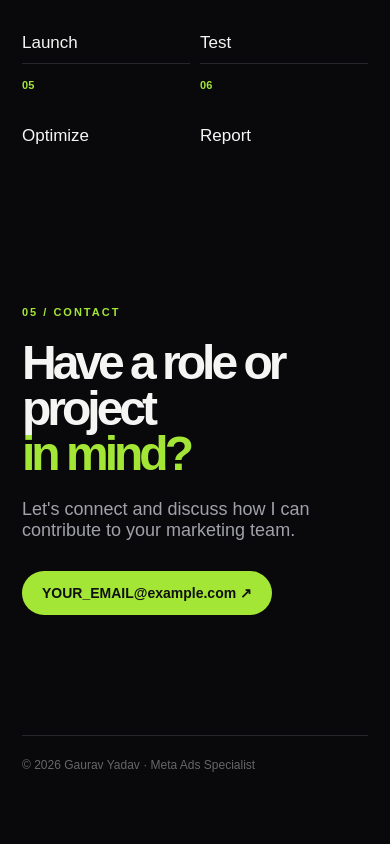
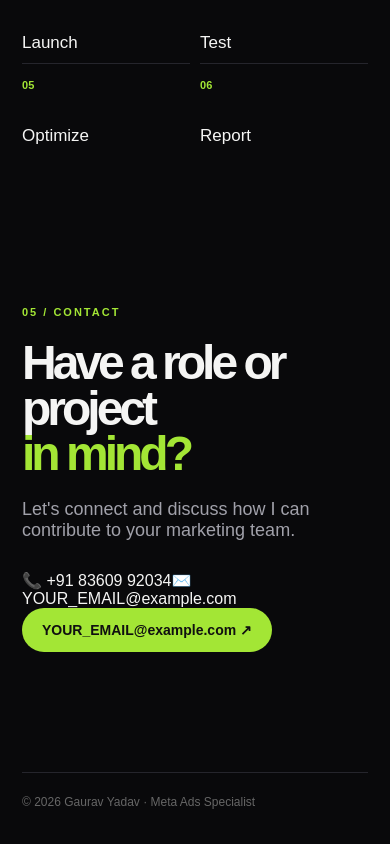
Before and after one commit to gaurav123yadav/My-portfolio-, a Next.js app: page / in a window 390 px wide. Shown: the part 4735-5579 px from the top of the page. Before the commit the page ends 5542 px from the top, so only its background shows below. Built offline with nearby package versions, Linux system fonts and the light colour scheme.

Commit message:
Add phone contact details

```diff
--- a/app/page.js
+++ b/app/page.js
@@ -6,5 +6,5 @@ export default function Home(){return <main>
 <section id="skills" className="section"><div className="eyebrow">02 / EXPERTISE</div><h2>Meta Ads toolkit</h2><div className="grid">{skills.map((s,i)=><div className="card" key={s}><span>0{i+1}</span><h3>{s}</h3><p>Practical campaign-focused capability.</p></div>)}</div></section>
 <section id="work" className="section work"><div className="eyebrow">03 / SELECTED WORK</div><h2>Campaign experience</h2><div className="case"><div className="case-tag">CASE STUDY / 01</div><h3>Visa Now Immigration</h3><p>Meta Ads and social media campaign work for an immigration-focused business. Campaign details, creatives and verified performance metrics will be added here.</p><div className="case-grid"><div><small>OBJECTIVE</small><strong>Lead Generation</strong></div><div><small>CHANNEL</small><strong>Facebook + Instagram</strong></div><div><small>STATUS</small><strong>Details to be updated</strong></div></div></div></section>
 <section className="section process"><div className="eyebrow">04 / PROCESS</div><h2>How I approach a campaign.</h2><div className="steps">{["Research","Setup","Launch","Test","Optimize","Report"].map((x,i)=><div key={x}><b>0{i+1}</b><span>{x}</span></div>)}</div></section>
-<section id="contact" className="contact"><div className="eyebrow">05 / CONTACT</div><h2>Have a role or project<br/><em>in mind?</em></h2><p>Let&apos;s connect and discuss how I can contribute to your marketing team.</p><a className="btn primary" href="mailto:YOUR_EMAIL@example.com">YOUR_EMAIL@example.com ↗</a><div className="footer">© 2026 Gaurav Yadav · Meta Ads Specialist</div></section>
+<section id="contact" className="contact"><div className="eyebrow">05 / CONTACT</div><h2>Have a role or project<br/><em>in mind?</em></h2><p>Let&apos;s connect and discuss how I can contribute to your marketing team.</p><div className="contact-info"><a href="tel:+918360992034">📞 +91 83609 92034</a><a href="mailto:YOUR_EMAIL@example.com">✉️ YOUR_EMAIL@example.com</a></div><a className="btn primary" href="mailto:YOUR_EMAIL@example.com">YOUR_EMAIL@example.com ↗</a><div className="footer">© 2026 Gaurav Yadav · Meta Ads Specialist</div></section>
 </main>}
```
